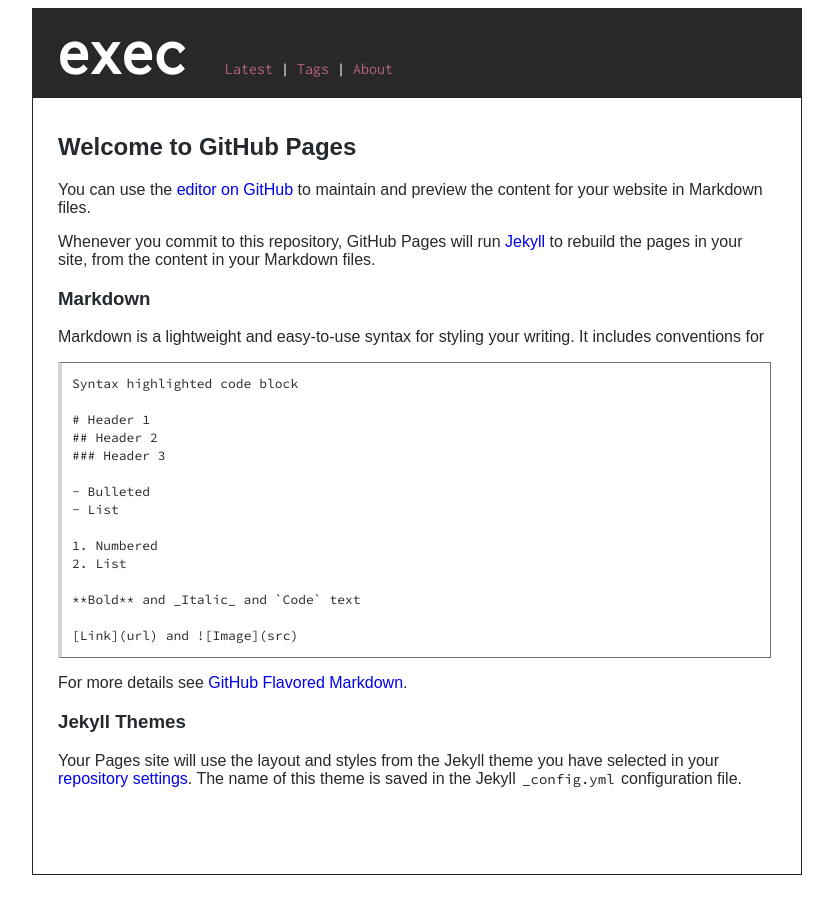
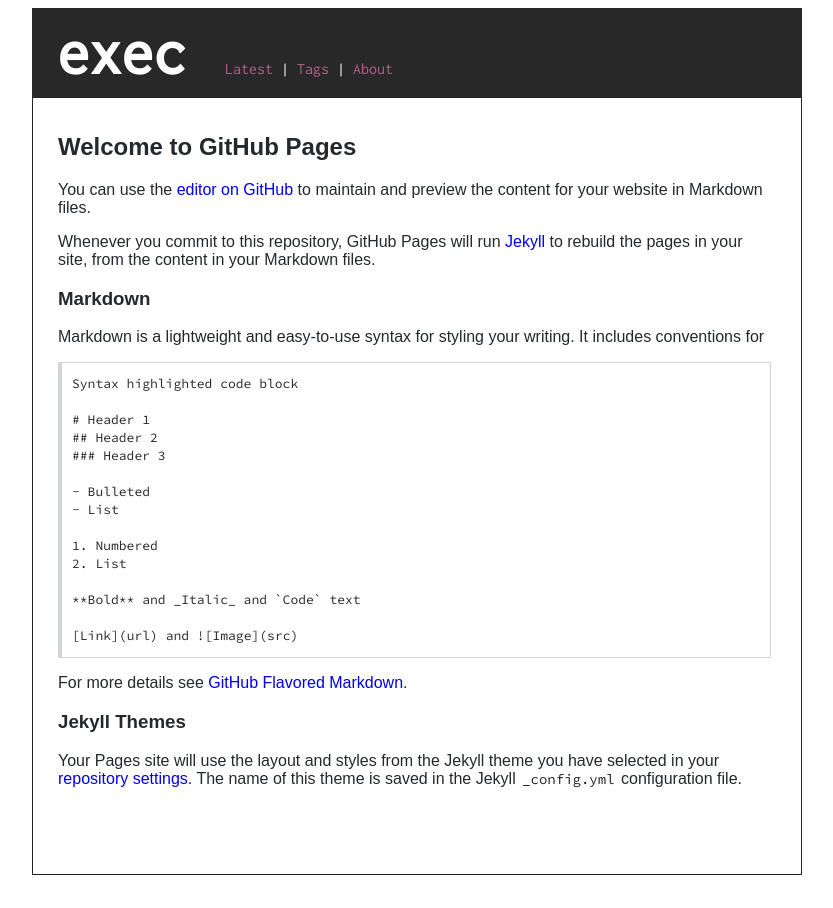
Before and after one commit to execas/execas.github.io, a Jekyll site: the page built from test.md, in a window 1280 px wide. Shown: the whole page, without its empty margins (223-1056 px from the left). Built offline with Jekyll 4.4.1, drawn with Linux system fonts in a browser that asks for light colours; our own code applies the rules of GitHub Pages for plain Markdown files.

Commit message:
Update execas.css

```diff
--- a/css/execas.css
+++ b/css/execas.css
@@ -34,7 +34,7 @@
      padding-bottom: 12px;
      padding-top: 12px;
      white-space: pre;
-     border: 1px solid #707070;
+     border: 1px solid #d1d5da;
      border-left:4px solid #d1d5da;
      overflow: auto;
      color:#000000;
```
